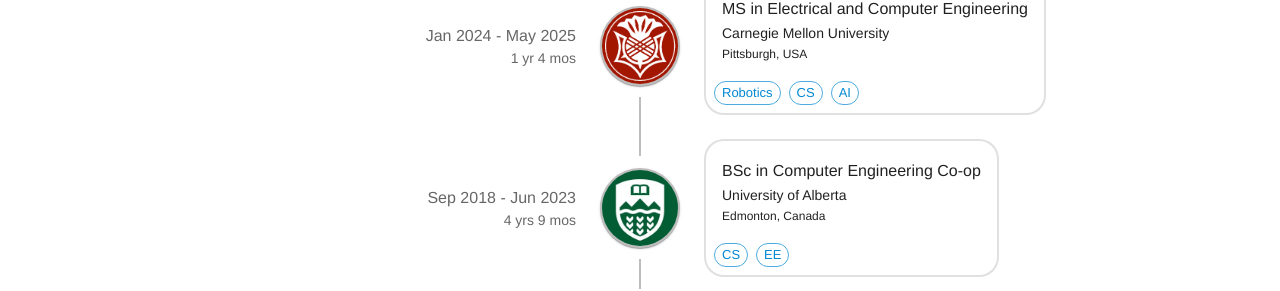
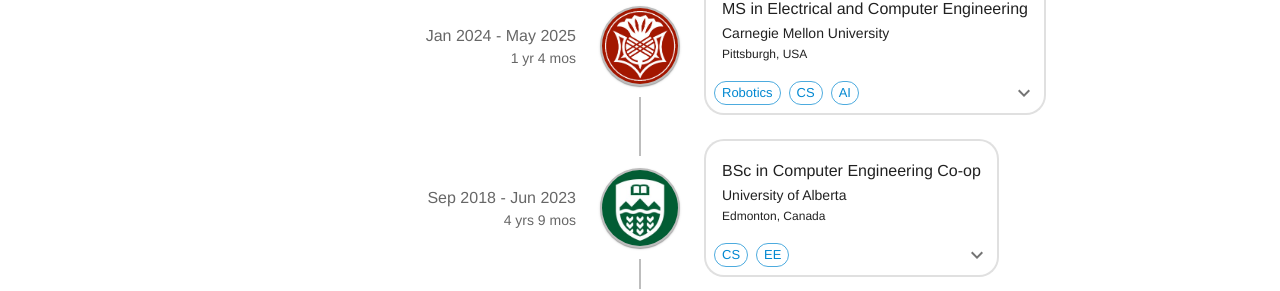
Before and after one commit to w3ichen/weichen.fyi, a Next.js app: page / in a window 1280 px wide. Shown: the part 562-853 px from the top of the page. Built offline with nearby package versions, Linux system fonts and the light colour scheme.

Commit message:
expand button

```diff
--- a/src/components/Timeline/TimelineCard.tsx
+++ b/src/components/Timeline/TimelineCard.tsx
@@ -1,6 +1,7 @@
 import { TimelineDetail } from "@/constants/PageContext";
 import { SKILL_TYPES_COLORS, SKILLS } from "@/constants/skills";
-import { CardActions, Chip, ChipProps, styled } from "@mui/material";
+import { ExpandMore } from "@mui/icons-material";
+import { CardActions, Chip, ChipProps, Stack, styled } from "@mui/material";
 import Card from "@mui/material/Card";
 import CardActionArea from "@mui/material/CardActionArea";
 import CardContent from "@mui/material/CardContent";
@@ -57,6 +58,7 @@ export default function TimelineCard({
           <Typography variant="caption">{location}</Typography>
         </CardContent>
         <CardActions sx={{ mt: 0, pt: 0 }}>
+          <Stack direction="row" spacing={1} width="100%">
             {skills.map((skill, i) => {
               const skill_type = get(SKILLS, skill, "default");
               const color = get(
@@ -74,6 +76,8 @@ export default function TimelineCard({
                 />
               );
             })}
+          </Stack>
+          <ExpandMore color="action" />
         </CardActions>
       </CardActionArea>
     </StyledCard>
```
Lines whose indentation alone changed are shown as unchanged.
